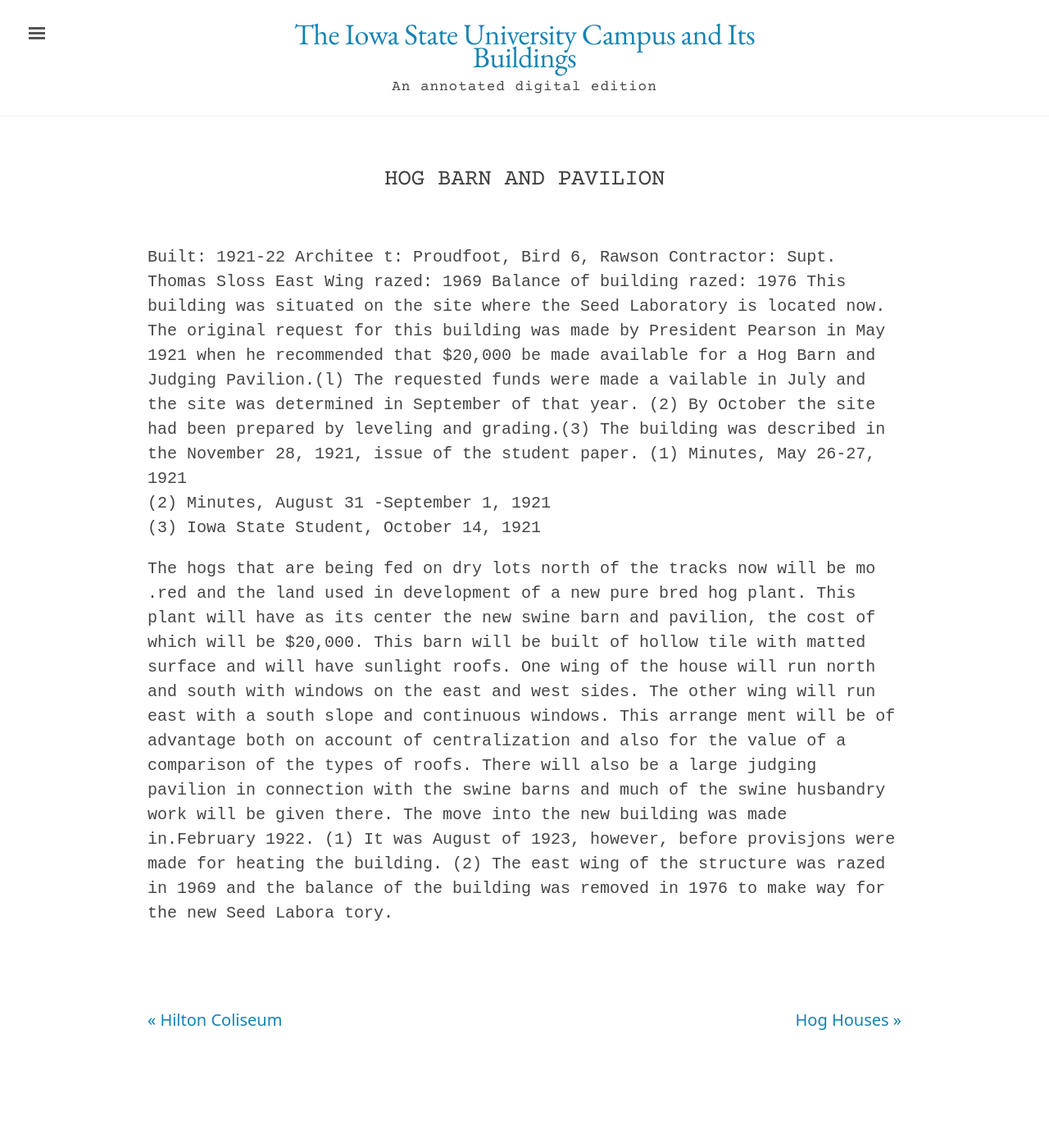
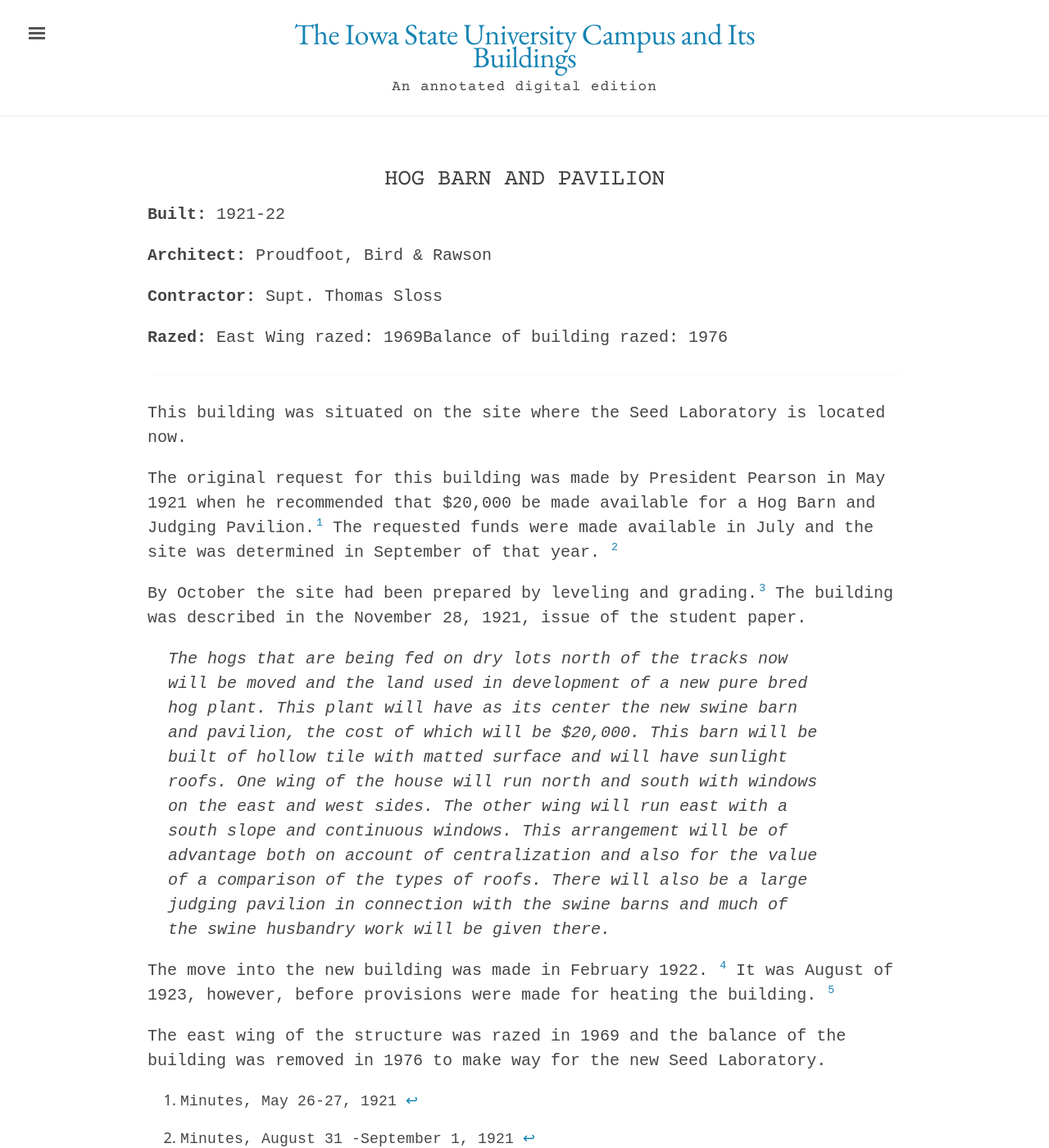
Before and after one commit to emanderson811/day-edition, a Jekyll site: the page built from _texts/buildings/102day-hog-barn-pavilion.md, in a window 1280 px wide and 1400 px high. Shown: the whole window at 82% size. Built offline with Jekyll 4.4.1, drawn with Linux system fonts in a browser that asks for light colours; some of the changed text lies outside the part shown.

Commit message:
Update 102day-hog-barn-pavilion.md

```diff
--- a/_texts/buildings/102day-hog-barn-pavilion.md
+++ b/_texts/buildings/102day-hog-barn-pavilion.md
@@ -2,11 +2,13 @@
 layout: building
 title: "Hog Barn and Pavilion"
 alternative_name:
-built:
+built: "1921-22"
 addition:
-architect:
-contractor:
+architect: "Proudfoot, Bird & Rawson"
+contractor: "Supt. Thomas Sloss"
 razed:
+  - "East Wing razed: 1969"
+  - "Balance of building razed: 1976"
 author:
 rights: Public Domain
 source: Iowa State University Library, University Archives
@@ -14,16 +16,24 @@
 ---
 ---
 
-Built: 1921-22 Architee t: Proudfoot, Bird 6, Rawson Contractor: Supt. Thomas Sloss East Wing razed: 1969 Balance of building razed: 1976
 This building was situated on the site where the Seed Laboratory is located now.
-The original request for this building was made by President Pearson
-in May 1921 when he recommended that $20,000 be made available for a Hog Barn and Judging Pavilion.(l) The requested funds were made a vailable in July and the site was determined in September of that year. (2)
-By October the site had been prepared by leveling and grading.(3) The building was described in the November 28, 1921, issue of the student
-paper.
-(1)  Minutes, May 26-27,  1921
-(2)  Minutes, August  31  -September 1,  1921
-(3)  Iowa  State Student,  October 14,  1921
 
-The hogs that are being fed on dry lots north of the tracks now will be mo .red and the land used in development of a new pure bred hog plant. This plant will have as its center the new swine barn and pavilion, the cost of which will be $20,000. This barn will be built of hollow tile with matted surface and will have sunlight roofs. One wing of the house will run north and south with windows on the east and west sides. The other wing will run east with a south slope and continuous windows. This arrange ment will be of advantage both on account of centralization and also for the value of a comparison of the types of roofs. There will also be a large judging pavilion in connection with the swine barns and much of the swine husbandry work will be given there.
-The move into the new building was made in.February 1922. (1) It was August of 1923, however, before provisjons were made for heating the building. (2)
-The east wing of the structure was razed in 1969 and the balance of the building was removed in 1976 to make way for the new Seed Labora tory.
+The original request for this building was made by President Pearson in May 1921 when he recommended that $20,000 be made available for a Hog Barn and Judging Pavilion.[^fn1] The requested funds were made available in July and the site was determined in September of that year. [^fn2]
+
+By October the site had been prepared by leveling and grading.[^fn3] The building was described in the November 28, 1921, issue of the student paper.
+
+[^fn1]:  Minutes, May 26-27,  1921
+
+[^fn2]:  Minutes, August  31  -September 1,  1921
+
+[^fn3]:  Iowa  State Student,  October 14,  1921
+
+>The hogs that are being fed on dry lots north of the tracks now will be moved and the land used in development of a new pure bred hog plant. This plant will have as its center the new swine barn and pavilion, the cost of which will be $20,000. This barn will be built of hollow tile with matted surface and will have sunlight roofs. One wing of the house will run north and south with windows on the east and west sides. The other wing will run east with a south slope and continuous windows. This arrangement will be of advantage both on account of centralization and also for the value of a comparison of the types of roofs. There will also be a large judging pavilion in connection with the swine barns and much of the swine husbandry work will be given there.
+
+The move into the new building was made in February 1922. [^fn4] It was August of 1923, however, before provisions were made for heating the building. [^fn5]
+
+The east wing of the structure was razed in 1969 and the balance of the building was removed in 1976 to make way for the new Seed Laboratory.
+
+[^fn4]: Iowa State Student, February 10, 1922
+
+[^fn5]: Minutes, August 15, 1923
```
